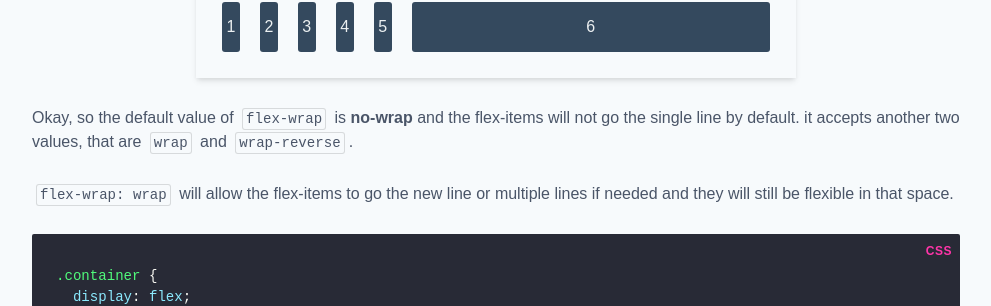
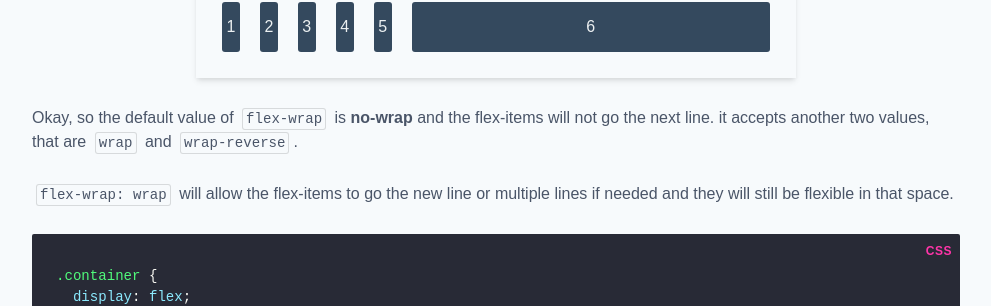
Before and after one commit to thevipinmishra/thevipinmishra.github.io, a Jekyll site: the page built from _posts/2020-05-01-all-about-flexbox.md, in a window 1280 px wide and 900 px high, scrolled down 6250 px. Shown: the part 151-457 px from the top of the window, without its empty margins (144-1135 px from the left). Built offline with Jekyll 4.4.1, drawn with Linux system fonts in a browser that asks for light colours; some web fonts are replaced; comment, search, counter and statistics services are not loaded.

Commit message:
fixed typos

```diff
--- a/_posts/2020-05-01-all-about-flexbox.md
+++ b/_posts/2020-05-01-all-about-flexbox.md
@@ -274,7 +274,7 @@ Here's how it looks 🙄. untill and unless, you got the free space of 1000px, i
   </div>
   </div>
 
-Okay, so the default value of `flex-wrap` is **no-wrap** and the flex-items will not go the single line by default. it accepts another two values, that are `wrap` and `wrap-reverse`.
+Okay, so the default value of `flex-wrap` is **no-wrap** and the flex-items will not go the next line. it accepts another two values, that are `wrap` and `wrap-reverse`.
 
 `flex-wrap: wrap` will allow the flex-items to go the new line or multiple lines if needed and they will still be flexible in that space.
 
```
Also changed, not shown: Gemfile.lock.
